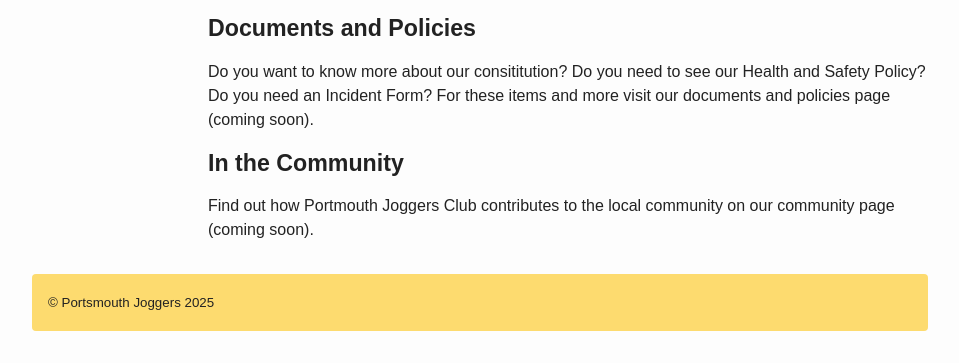
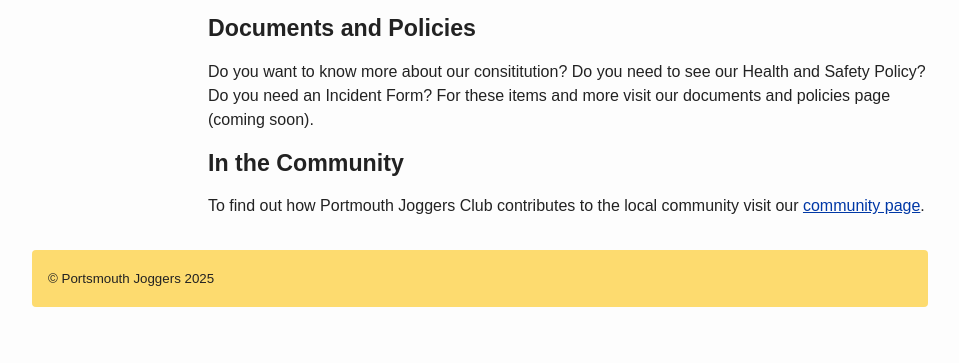
Before and after one commit to Portsmouth-Joggers/website, a plain HTML site: page members/index.html in a window 1280 px wide. Shown: the part 778-1141 px from the top of the page, without its empty margins (160-1119 px from the left). After the commit the page ends 1117 px from the top, so only its background shows below. Drawn offline with Linux system fonts and the light colour scheme.

Commit message:
link added from members hub

```diff
--- a/members/index.html
+++ b/members/index.html
@@ -58,7 +58,7 @@
 
     <section>
       <h2>In the Community</h2>
-      <p>Find out how Portmouth Joggers Club contributes to the local community on our community page (coming soon).</p>
+      <p>To find out how Portmouth Joggers Club contributes to the local community visit our <a href="/community"> community page</a>.</p>
       <p></p>
     </section>
 
```
